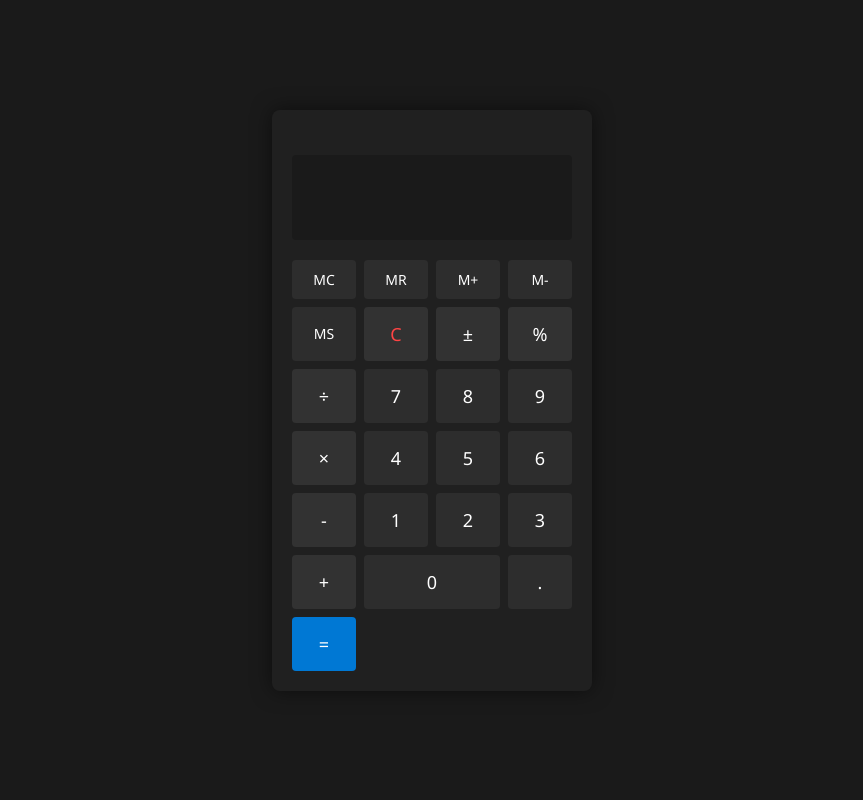
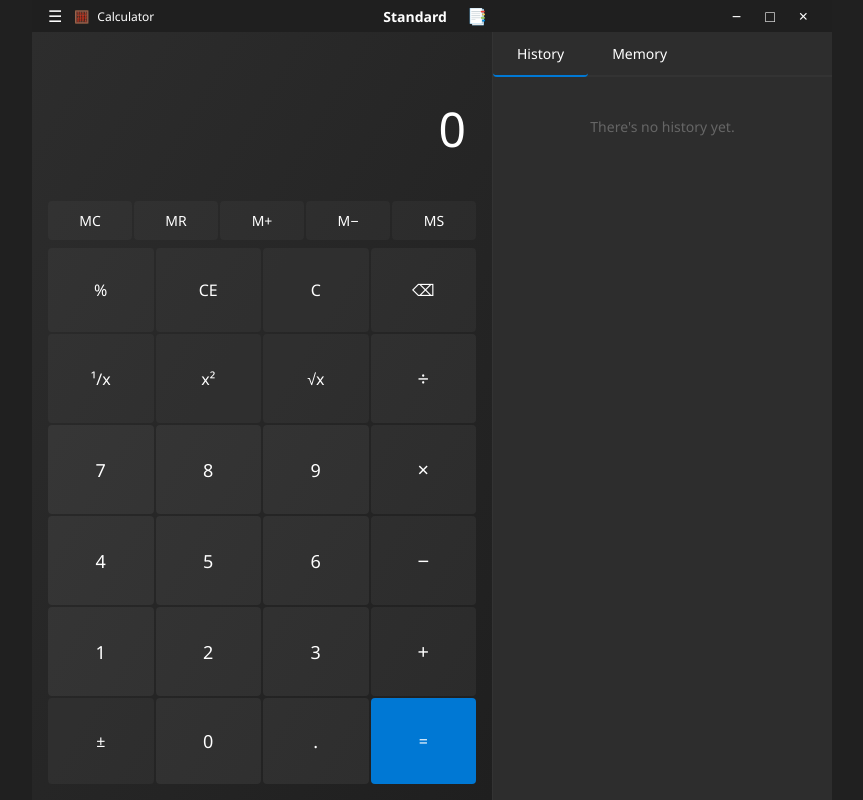
Before and after one commit to BADATCODING12345678910/Calculator, a plain HTML site: page index.html in a window 1280 px wide. Shown: the whole page, without its empty margins (208-1071 px from the left). Drawn offline with Linux system fonts and the light colour scheme.

Commit message:
Update calculator to match Windows Calculator design and functionality exactly

```diff
--- a/index.html
+++ b/index.html
@@ -3,7 +3,7 @@
 <head>
     <meta charset="UTF-8">
     <meta name="viewport" content="width=device-width, initial-scale=1.0">
-    <meta name="description" content="QuickCalc - Fast and simple calculator">
+    <meta name="description" content="QuickCalc - Windows-style calculator">
     <meta name="theme-color" content="#202020">
     <meta name="author" content="Your Name">
     <meta property="og:title" content="QuickCalc">
@@ -20,26 +20,47 @@
 </head>
 <body>
     <div class="calculator">
-        <div class="display-container">
-            <div class="memory-indicators">
-                <span id="memory-indicator" class="hidden">M</span>
-                <span id="history-indicator" class="hidden">H</span>
+        <div class="title-bar">
+            <div class="title-left">
+                <button class="menu-button">☰</button>
+                <span class="calc-icon">🧮</span>
+                <span>Calculator</span>
             </div>
-            <div class="display">
-                <div id="history" class="history"></div>
-                <input type="text" id="display" readonly>
+            <div class="mode">
+                <span class="current-mode">Standard</span>
+                <button class="history-toggle">📑</button>
+            </div>
+            <div class="window-controls">
+                <button class="minimize">−</button>
+                <button class="maximize">□</button>
+                <button class="close">×</button>
             </div>
         </div>
-        <div class="buttons">
+
+        <div class="main-container">
+            <div class="calc-content">
+                <div class="display-container">
+                    <div class="history"></div>
+                    <div class="result">0</div>
+                </div>
+
+                <div class="memory-row">
                     <button class="memory" id="mc">MC</button>
                     <button class="memory" id="mr">MR</button>
                     <button class="memory" id="m-plus">M+</button>
-            <button class="memory" id="m-minus">M-</button>
+                    <button class="memory" id="m-minus">M−</button>
                     <button class="memory" id="ms">MS</button>
+                </div>
 
-            <button class="clear">C</button>
-            <button class="operator">±</button>
-            <button class="operator">%</button>
+                <div class="buttons">
+                    <button class="function">%</button>
+                    <button class="function">CE</button>
+                    <button class="function">C</button>
+                    <button class="function">⌫</button>
+
+                    <button class="function">¹/x</button>
+                    <button class="function">x²</button>
+                    <button class="function">√x</button>
                     <button class="operator">÷</button>
 
                     <button class="number">7</button>
@@ -50,16 +71,34 @@
                     <button class="number">4</button>
                     <button class="number">5</button>
                     <button class="number">6</button>
-            <button class="operator">-</button>
+                    <button class="operator">−</button>
 
                     <button class="number">1</button>
                     <button class="number">2</button>
                     <button class="number">3</button>
                     <button class="operator">+</button>
 
-            <button class="number zero">0</button>
+                    <button class="function">±</button>
+                    <button class="number">0</button>
                     <button class="number">.</button>
                     <button class="equals">=</button>
+                </div>
+            </div>
+
+            <div class="side-panel">
+                <div class="panel-header">
+                    <button class="panel-tab active">History</button>
+                    <button class="panel-tab">Memory</button>
+                </div>
+                <div class="panel-content">
+                    <div class="history-content">
+                        <p class="no-history">There's no history yet.</p>
+                    </div>
+                    <div class="memory-content hidden">
+                        <p class="no-memory">There's nothing saved in memory.</p>
+                    </div>
+                </div>
+            </div>
         </div>
     </div>
     <script src="script.js"></script>
--- a/script.js
+++ b/script.js
@@ -1,10 +1,10 @@
 document.addEventListener('DOMContentLoaded', () => {
-    const display = document.getElementById('display');
-    const history = document.getElementById('history');
-    const memoryIndicator = document.getElementById('memory-indicator');
-    const historyIndicator = document.getElementById('history-indicator');
+    const result = document.querySelector('.result');
+    const history = document.querySelector('.history');
+    const historyContent = document.querySelector('.history-content');
+    const memoryContent = document.querySelector('.memory-content');
 
-    let currentInput = '';
+    let currentInput = '0';
     let previousInput = '';
     let operation = null;
     let shouldResetDisplay = false;
@@ -13,13 +13,21 @@ document.addEventListener('DOMContentLoaded', () => {
 
     // Helper function to update display
     const updateDisplay = (value) => {
-        display.value = value;
+        result.textContent = value;
     };
 
     // Helper function to update history
     const updateHistory = (text) => {
         history.textContent = text;
-        historyIndicator.classList.toggle('hidden', !text);
+    };
+
+    // Helper function to format number
+    const formatNumber = (num) => {
+        const str = num.toString();
+        if (str.includes('e')) return str;
+        const parts = str.split('.');
+        parts[0] = parts[0].replace(/\B(?=(\d{3})+(?!\d))/g, ',');
+        return parts.join('.');
     };
 
     // Helper function to handle number input
@@ -28,10 +36,12 @@ document.addEventListener('DOMContentLoaded', () => {
             currentInput = '';
             shouldResetDisplay = false;
         }
-        if (currentInput.length < 15) { // Limit input length
+        if (currentInput === '0' && number !== '.') {
+            currentInput = number;
+        } else if (currentInput.length < 16) {
             currentInput += number;
-            updateDisplay(currentInput);
         }
+        updateDisplay(formatNumber(currentInput));
     };
 
     // Helper function to handle operations
@@ -45,7 +55,7 @@ document.addEventListener('DOMContentLoaded', () => {
         operation = op;
         previousInput = currentInput;
         currentInput = '';
-        updateHistory(`${previousInput} ${operation}`);
+        updateHistory(`${formatNumber(previousInput)} ${operation}`);
     };
 
     // Helper function to calculate result
@@ -60,7 +70,7 @@ document.addEventListener('DOMContentLoaded', () => {
             case '+':
                 result = prev + current;
                 break;
-            case '-':
+            case '−':
                 result = prev - current;
                 break;
             case '×':
@@ -68,7 +78,7 @@ document.addEventListener('DOMContentLoaded', () => {
                 break;
             case '÷':
                 if (current === 0) {
-                    alert("Cannot divide by zero!");
+                    alert("Cannot divide by zero");
                     return;
                 }
                 result = prev / current;
@@ -81,76 +91,143 @@ document.addEventListener('DOMContentLoaded', () => {
         }
 
         // Add to history
-        calculationHistory.push(`${previousInput} ${operation} ${currentInput} = ${result}`);
-        if (calculationHistory.length > 5) {
-            calculationHistory.shift();
-        }
+        const calculation = `${formatNumber(previousInput)} ${operation} ${formatNumber(currentInput)} = ${formatNumber(result)}`;
+        calculationHistory.push(calculation);
+        updateHistoryPanel();
 
         currentInput = result.toString();
         previousInput = '';
         operation = null;
         shouldResetDisplay = true;
-        updateDisplay(currentInput);
+        updateDisplay(formatNumber(currentInput));
         updateHistory('');
+    };
+
+    // Special functions
+    const specialFunctions = {
+        '¹/x': () => {
+            if (currentInput === '0') {
+                alert("Cannot divide by zero");
+                return;
+            }
+            currentInput = (1 / parseFloat(currentInput)).toString();
+            updateDisplay(formatNumber(currentInput));
+        },
+        'x²': () => {
+            currentInput = Math.pow(parseFloat(currentInput), 2).toString();
+            updateDisplay(formatNumber(currentInput));
+        },
+        '√x': () => {
+            if (parseFloat(currentInput) < 0) {
+                alert("Invalid input for square root");
+                return;
+            }
+            currentInput = Math.sqrt(parseFloat(currentInput)).toString();
+            updateDisplay(formatNumber(currentInput));
+        },
+        '±': () => {
+            currentInput = (-parseFloat(currentInput)).toString();
+            updateDisplay(formatNumber(currentInput));
+        },
+        'CE': () => {
+            currentInput = '0';
+            updateDisplay('0');
+        },
+        'C': () => {
+            currentInput = '0';
+            previousInput = '';
+            operation = null;
+            updateDisplay('0');
+            updateHistory('');
+        },
+        '⌫': () => {
+            if (currentInput.length > 1) {
+                currentInput = currentInput.slice(0, -1);
+            } else {
+                currentInput = '0';
+            }
+            updateDisplay(formatNumber(currentInput));
+        }
     };
 
     // Memory functions
     const memoryFunctions = {
-        mc: () => {
+        'mc': () => {
             memoryValue = 0;
-            memoryIndicator.classList.add('hidden');
+            updateMemoryPanel();
         },
-        mr: () => {
-            if (memoryValue !== 0) {
-                currentInput = memoryValue.toString();
-                updateDisplay(currentInput);
-            }
+        'mr': () => {
+            currentInput = memoryValue.toString();
+            updateDisplay(formatNumber(currentInput));
         },
         'm-plus': () => {
-            if (currentInput) {
-                memoryValue += parseFloat(currentInput);
-                memoryIndicator.classList.remove('hidden');
-            }
+            memoryValue += parseFloat(currentInput);
+            updateMemoryPanel();
         },
         'm-minus': () => {
-            if (currentInput) {
-                memoryValue -= parseFloat(currentInput);
-                memoryIndicator.classList.remove('hidden');
-            }
+            memoryValue -= parseFloat(currentInput);
+            updateMemoryPanel();
         },
-        ms: () => {
-            if (currentInput) {
-                memoryValue = parseFloat(currentInput);
-                memoryIndicator.classList.remove('hidden');
-            }
+        'ms': () => {
+            memoryValue = parseFloat(currentInput);
+            updateMemoryPanel();
         }
     };
+
+    // Update history panel
+    const updateHistoryPanel = () => {
+        if (calculationHistory.length === 0) {
+            historyContent.innerHTML = '<p class="no-history">There\'s no history yet.</p>';
+        } else {
+            historyContent.innerHTML = calculationHistory.map(calc =>
+                `<div class="history-item">${calc}</div>`
+            ).join('');
+        }
+    };
+
+    // Update memory panel
+    const updateMemoryPanel = () => {
+        if (memoryValue === 0) {
+            memoryContent.innerHTML = '<p class="no-memory">There\'s nothing saved in memory.</p>';
+        } else {
+            memoryContent.innerHTML = `<div class="memory-item">${formatNumber(memoryValue)}</div>`;
+        }
+    };
+
+    // Handle panel tabs
+    document.querySelectorAll('.panel-tab').forEach(tab => {
+        tab.addEventListener('click', () => {
+            document.querySelectorAll('.panel-tab').forEach(t => t.classList.remove('active'));
+            tab.classList.add('active');
+            if (tab.textContent === 'History') {
+                historyContent.classList.remove('hidden');
+                memoryContent.classList.add('hidden');
+            } else {
+                historyContent.classList.add('hidden');
+                memoryContent.classList.remove('hidden');
+            }
+        });
+    });
 
     // Add event listeners to all buttons
     document.querySelectorAll('button').forEach(button => {
         button.addEventListener('click', () => {
             const value = button.textContent;
-            const id = button.id;
 
             if (button.classList.contains('number')) {
                 handleNumber(value);
             } else if (button.classList.contains('operator')) {
-                if (value === '±') {
-                    currentInput = (parseFloat(currentInput) * -1).toString();
-                    updateDisplay(currentInput);
-                } else {
-                    handleOperation(value);
-                }
+                handleOperation(value);
             } else if (button.classList.contains('equals')) {
                 calculate();
-            } else if (button.classList.contains('clear')) {
-                currentInput = '';
-                previousInput = '';
-                operation = null;
-                updateDisplay('');
-                updateHistory('');
+            } else if (button.classList.contains('function')) {
+                if (specialFunctions[value]) {
+                    specialFunctions[value]();
+                }
             } else if (button.classList.contains('memory')) {
-                memoryFunctions[id]();
+                if (memoryFunctions[button.id]) {
+                    memoryFunctions[button.id]();
+                }
             }
         });
     });
@@ -159,35 +236,26 @@ document.addEventListener('DOMContentLoaded', () => {
     document.addEventListener('keydown', (event) => {
         const key = event.key;
 
-        // Handle numbers
-        if (/[0-9]/.test(key)) {
+        if (/[0-9.]/.test(key)) {
             handleNumber(key);
-        }
-        // Handle operations
-        else if (['+', '-', '*', '/', '%'].includes(key)) {
+        } else if (['+', '-', '*', '/', '%'].includes(key)) {
             const opMap = {
                 '*': '×',
-                '/': '÷'
+                '/': '÷',
+                '-': '−'
             };
             handleOperation(opMap[key] || key);
-        }
-        // Handle equals
-        else if (key === '=' || key === 'Enter') {
+        } else if (key === 'Enter' || key === '=') {
             calculate();
-        }
-        // Handle clear
-        else if (key === 'Escape' || key === 'c' || key === 'C') {
-            currentInput = '';
-            previousInput = '';
-            operation = null;
-            updateDisplay('');
-            updateHistory('');
-        }
-        // Handle decimal point
-        else if (key === '.') {
-            if (!currentInput.includes('.')) {
-                handleNumber('.');
-            }
+        } else if (key === 'Escape') {
+            specialFunctions['C']();
+        } else if (key === 'Backspace') {
+            specialFunctions['⌫']();
         }
     });
+
+    // Initialize displays
+    updateDisplay('0');
+    updateHistoryPanel();
+    updateMemoryPanel();
 });
--- a/styles.css
+++ b/styles.css
@@ -2,7 +2,8 @@
     margin: 0;
     padding: 0;
     box-sizing: border-box;
-    font-family: 'Segoe UI', Arial, sans-serif;
+    font-family: 'Segoe UI', sans-serif;
+    user-select: none;
 }
 
 body {
@@ -10,127 +11,214 @@ body {
     justify-content: center;
     align-items: center;
     min-height: 100vh;
-    background: #1a1a1a;
+    background: #202020;
     color: #ffffff;
 }
 
 .calculator {
     background: #202020;
-    border-radius: 8px;
-    box-shadow: 0 0 20px rgba(0, 0, 0, 0.5);
-    padding: 20px;
-    width: 320px;
+    width: 100%;
+    max-width: 800px;
+    height: 100vh;
+    display: flex;
+    flex-direction: column;
+}
+
+.title-bar {
+    display: flex;
+    justify-content: space-between;
+    align-items: center;
+    padding: 8px 12px;
+    background: #1f1f1f;
+    height: 32px;
+}
+
+.title-left {
+    display: flex;
+    align-items: center;
+    gap: 8px;
+    font-size: 12px;
+}
+
+.menu-button, .history-toggle {
+    background: none;
+    border: none;
+    color: #ffffff;
+    cursor: pointer;
+    padding: 4px;
+}
+
+.mode {
+    display: flex;
+    align-items: center;
+    gap: 16px;
+}
+
+.current-mode {
+    font-size: 14px;
+    font-weight: 600;
+}
+
+.window-controls {
+    display: flex;
+}
+
+.window-controls button {
+    background: none;
+    border: none;
+    color: #ffffff;
+    padding: 8px 12px;
+    cursor: pointer;
+}
+
+.window-controls button:hover {
+    background: rgba(255, 255, 255, 0.1);
+}
+
+.close:hover {
+    background: #e81123 !important;
+}
+
+.main-container {
+    display: flex;
+    flex: 1;
+    overflow: hidden;
+}
+
+.calc-content {
+    flex: 1;
+    display: flex;
+    flex-direction: column;
+    padding: 16px;
+    background: linear-gradient(to bottom right, #2d2d2d, #1f1f1f);
 }
 
 .display-container {
+    text-align: right;
     margin-bottom: 20px;
-}
-
-.memory-indicators {
-    display: flex;
-    gap: 10px;
-    margin-bottom: 5px;
-    min-height: 20px;
-}
-
-.memory-indicators span {
-    color: #666;
-    font-size: 14px;
-}
-
-.memory-indicators span.hidden {
-    visibility: hidden;
-}
-
-.display {
-    background: #1a1a1a;
-    border-radius: 4px;
-    padding: 10px;
+    padding: 20px 10px;
 }
 
 .history {
+    font-size: 14px;
     color: #666;
-    font-size: 14px;
     min-height: 20px;
-    text-align: right;
-    margin-bottom: 5px;
+    margin-bottom: 8px;
 }
 
-#display {
-    width: 100%;
-    height: 40px;
-    border: none;
-    background: transparent;
-    text-align: right;
-    padding: 0 5px;
-    font-size: 32px;
+.result {
+    font-size: 48px;
+    font-weight: 300;
     color: #ffffff;
+}
+
+.memory-row {
+    display: grid;
+    grid-template-columns: repeat(5, 1fr);
+    gap: 2px;
+    margin-bottom: 8px;
 }
 
 .buttons {
     display: grid;
     grid-template-columns: repeat(4, 1fr);
-    gap: 8px;
+    gap: 2px;
+    flex: 1;
 }
 
 button {
     border: none;
     outline: none;
-    padding: 15px;
-    font-size: 18px;
-    border-radius: 4px;
+    font-size: 16px;
     cursor: pointer;
     transition: background-color 0.2s;
     color: #ffffff;
+    background: rgba(255, 255, 255, 0.05);
+    border-radius: 4px;
+    padding: 10px;
+    display: flex;
+    align-items: center;
+    justify-content: center;
+}
+
+.memory {
+    background: rgba(255, 255, 255, 0.03);
+    font-size: 14px;
+}
+
+.function {
+    background: rgba(255, 255, 255, 0.04);
 }
 
 .number {
-    background: #2d2d2d;
-}
-
-.number:hover {
-    background: #3d3d3d;
+    background: rgba(255, 255, 255, 0.06);
+    font-size: 18px;
+    font-weight: 400;
 }
 
 .operator {
-    background: #323232;
-}
-
-.operator:hover {
-    background: #424242;
+    background: rgba(255, 255, 255, 0.05);
+    font-size: 20px;
 }
 
 .equals {
     background: #0078d4;
 }
 
+button:hover {
+    background: rgba(255, 255, 255, 0.1);
+}
+
 .equals:hover {
     background: #1084e0;
 }
 
-.clear {
-    background: #323232;
-    color: #ff4444;
+.side-panel {
+    width: 340px;
+    background: #2d2d2d;
+    border-left: 1px solid #333;
+    display: flex;
+    flex-direction: column;
 }
 
-.clear:hover {
-    background: #424242;
+.panel-header {
+    display: flex;
+    border-bottom: 2px solid #333;
 }
 
-.memory {
-    background: #2d2d2d;
+.panel-tab {
+    padding: 12px 24px;
+    background: none;
+    border: none;
+    color: #fff;
     font-size: 14px;
-    padding: 10px;
+    cursor: pointer;
 }
 
-.memory:hover {
-    background: #3d3d3d;
+.panel-tab.active {
+    border-bottom: 2px solid #0078d4;
+    margin-bottom: -2px;
 }
 
-.zero {
-    grid-column: span 2;
+.panel-content {
+    flex: 1;
+    padding: 20px;
+    overflow-y: auto;
 }
 
-button:active {
-    transform: scale(0.95);
+.no-history, .no-memory {
+    color: #666;
+    font-size: 14px;
+    text-align: center;
+    margin-top: 20px;
 }
+
+.hidden {
+    display: none;
+}
+
+@media (max-width: 768px) {
+    .side-panel {
+        display: none;
+    }
+}
```
Lines whose indentation alone changed are shown as unchanged.
